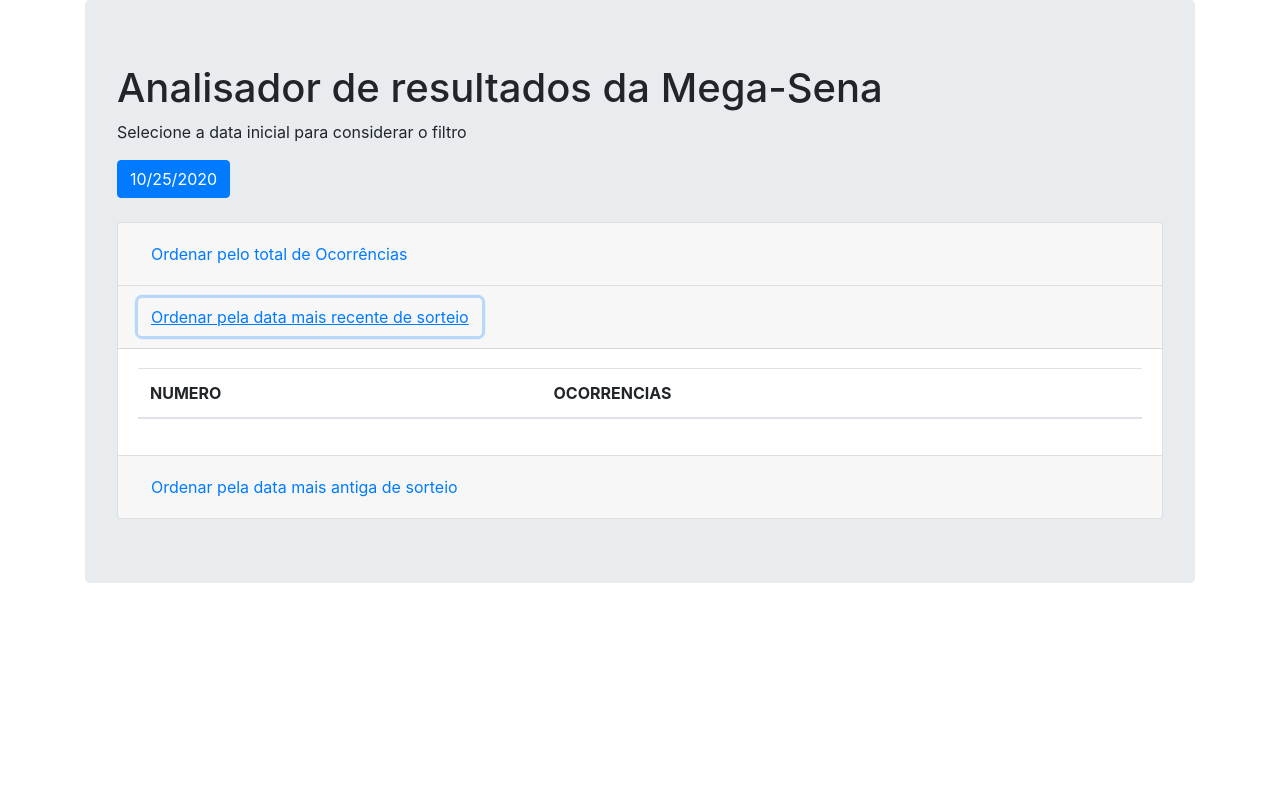
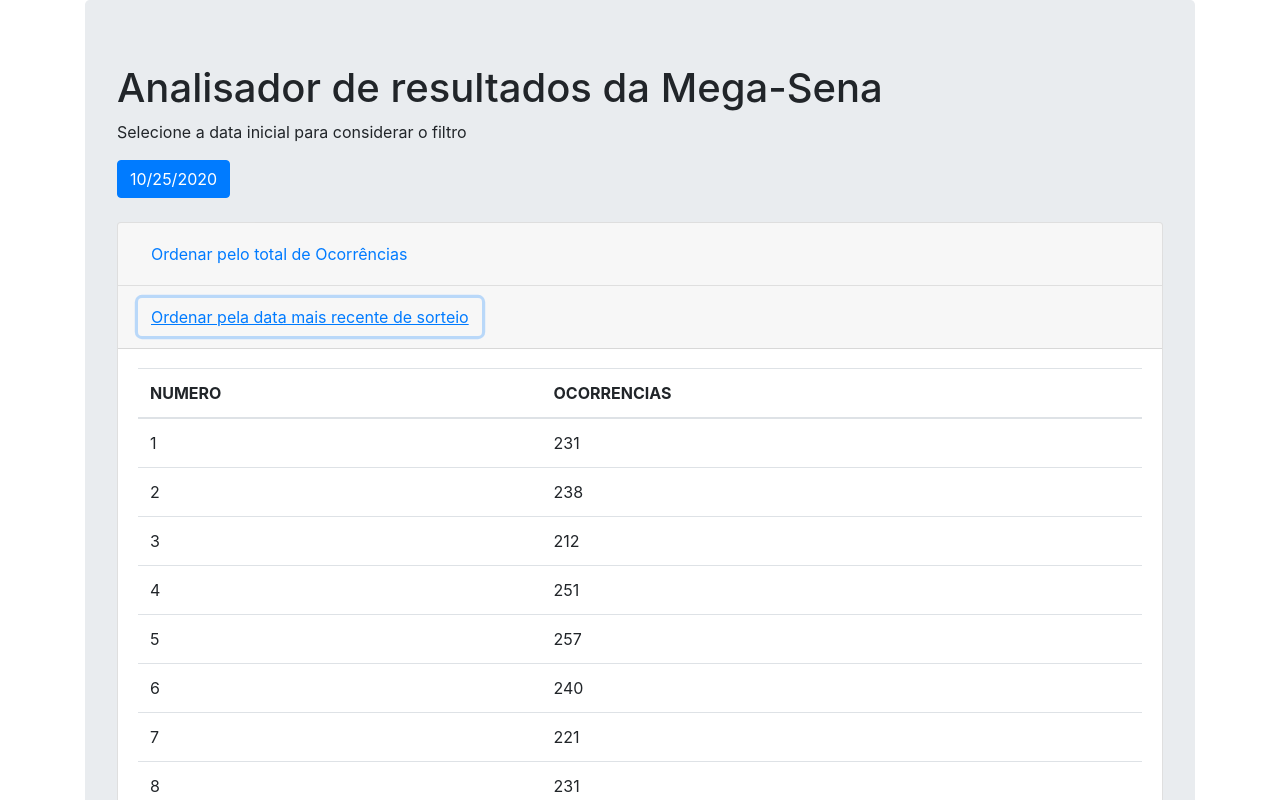
Before and after one commit to igorp-lopes/nextjs-MegaSena-Analisador, a Next.js app: page / in a window 1280 px wide. Both pictures are taken after a click on the button "Ordenar pela data mais recente de sorteio". Shown: the top 800 px of the page. Built offline with nearby package versions, Linux system fonts and the light colour scheme.

Commit message:
Criados os componentes para o corpo da tabela

```diff
--- a/components/DataTable.js
+++ b/components/DataTable.js
@@ -22,11 +22,29 @@
   );
 }
 
+function getTableBody(tableData) {
+  const tableKeys = getKeys(tableData[0]);
+
+  return tableData.map((data, index) => {
+    return (
+      <tr key={index}>
+        <td>{data[tableKeys[0]]}</td>
+        <td>{data[tableKeys[1]]}</td>
+      </tr>
+    );
+  });
+}
+
+function TableBody({ tableData }) {
+  return <tbody>{getTableBody(tableData)}</tbody>;
+}
+
 function DataTable({ tableData }) {
   return (
     <div>
       <Table responsive>
         <TableHeader tableData={tableData}></TableHeader>
+        <TableBody tableData={tableData}></TableBody>
       </Table>
     </div>
   );
```
